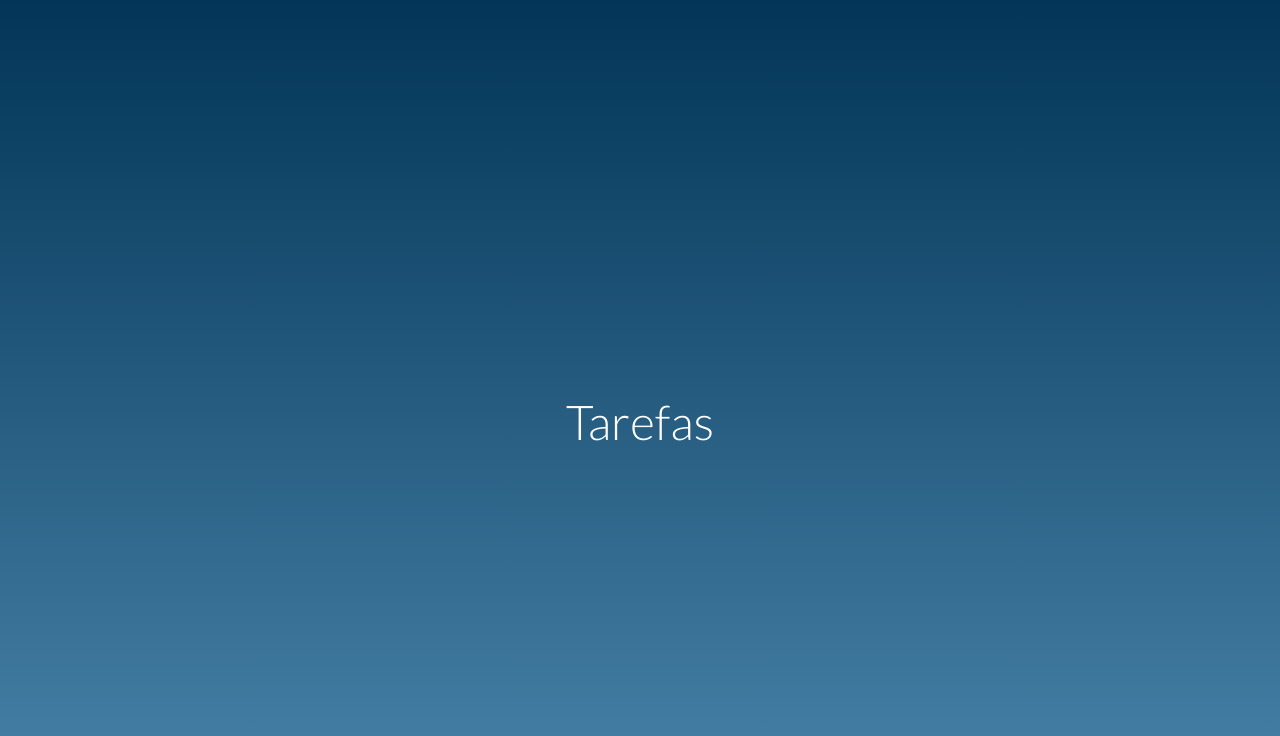
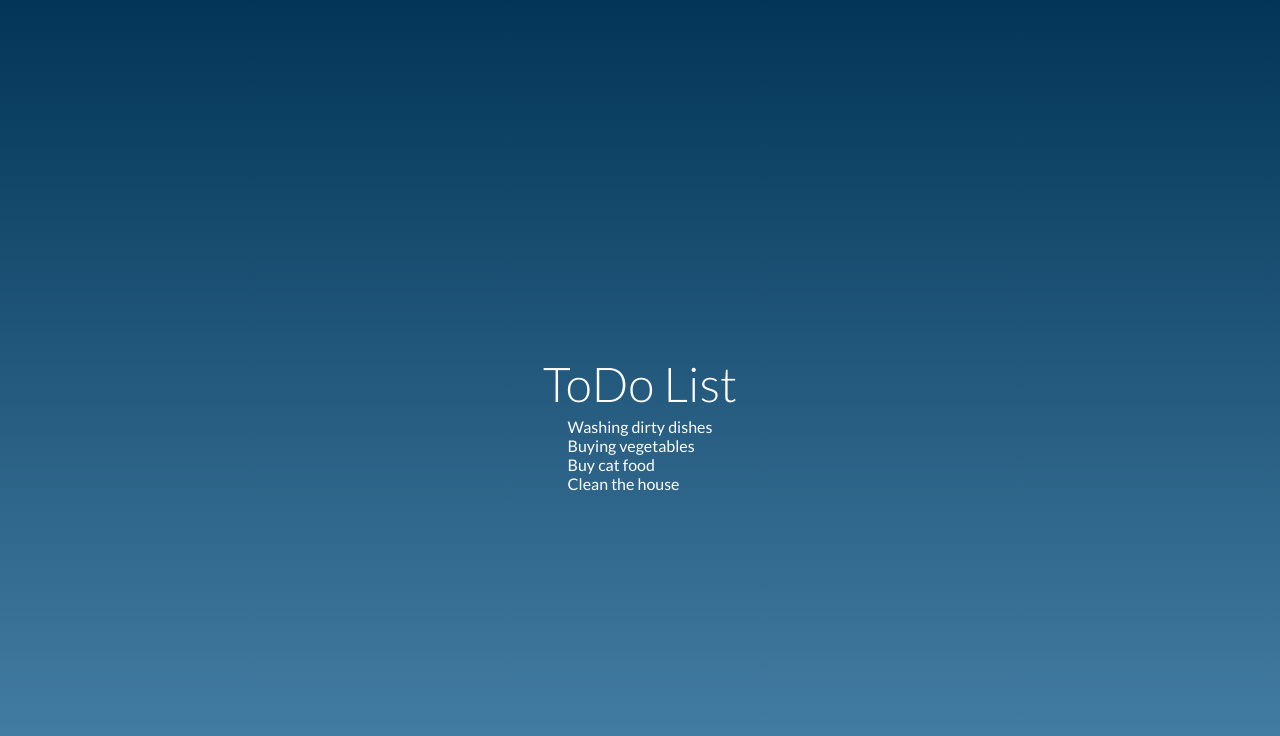
Before and after one commit to ecpieritz/todo-list, a Vue app: page / in a window 1280 px wide. Shown: the top 736 px of the page. Built offline with nearby package versions, Linux system fonts and the light colour scheme.

Commit message:
Added TaskGrid component in App.vue

```diff
--- a/src/App.vue
+++ b/src/App.vue
@@ -1,12 +1,25 @@
 <template>
 	<div id="app">
-		<h1>Tarefas</h1>
+		<h1>ToDo List</h1>
+		<TaskGrid :tasks='tasks' />
 	</div>
 </template>
 
 <script>
+import TaskGrid from './components/TaskGrid.vue'
+
 export default {
-
+	components: {TaskGrid},
+	data(){
+		return {
+			tasks:  [
+				{name: 'Washing dirty dishes', pending: true},
+				{name: 'Buying vegetables', pending: false},
+				{name: 'Buy cat food', pending: false},
+				{name: 'Clean the house', pending: false},
+			]
+		}
+	}
 }
 </script>
 
```
